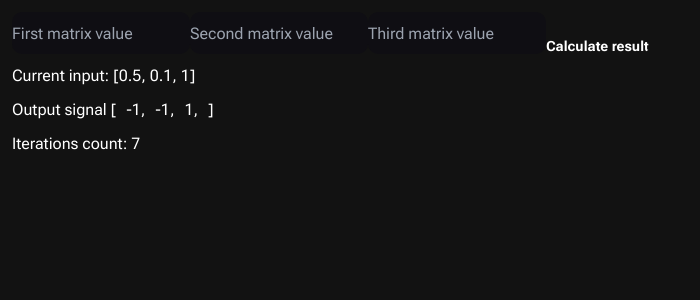
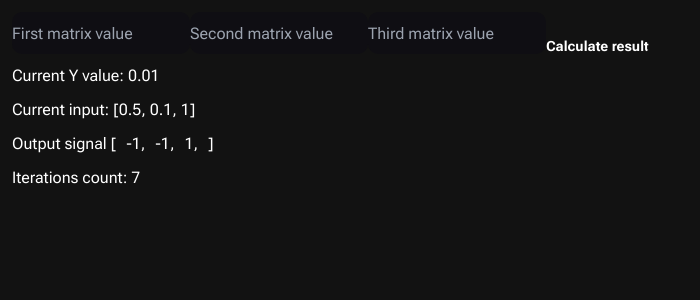
Before and after one commit to fordelord/SPPR, a Next.js app: page /probability in a window 1280 px wide. Shown: the top 300 px of the page, without its empty margins (0-700 px from the left). Built offline with nearby package versions, Linux system fonts and the light colour scheme.

Commit message:
Add YValue to page

```diff
--- a/src/components/probability/index.tsx
+++ b/src/components/probability/index.tsx
@@ -5,7 +5,7 @@ import { InputNumber } from 'primereact/inputnumber';
 import { Toast } from 'primereact/toast';
 import React, { useRef, useState } from 'react';
 
-import { outputSignal } from '@/components/probability/constants';
+import { outputSignal, YValue } from '@/components/probability/constants';
 import { calculateCountOfIterations, getOutputYSignal } from '@/components/probability/helpers';
 
 const Probability = () => {
@@ -77,6 +77,8 @@ const Probability = () => {
         <Button label='Calculate result' onClick={handleClick} />
       </div>
 
+      <div>Current Y value: {YValue}</div>
+
       <div>Current input: [0.5, 0.1, 1]</div>
 
       <div className='flex gap-[10px]'>
```
